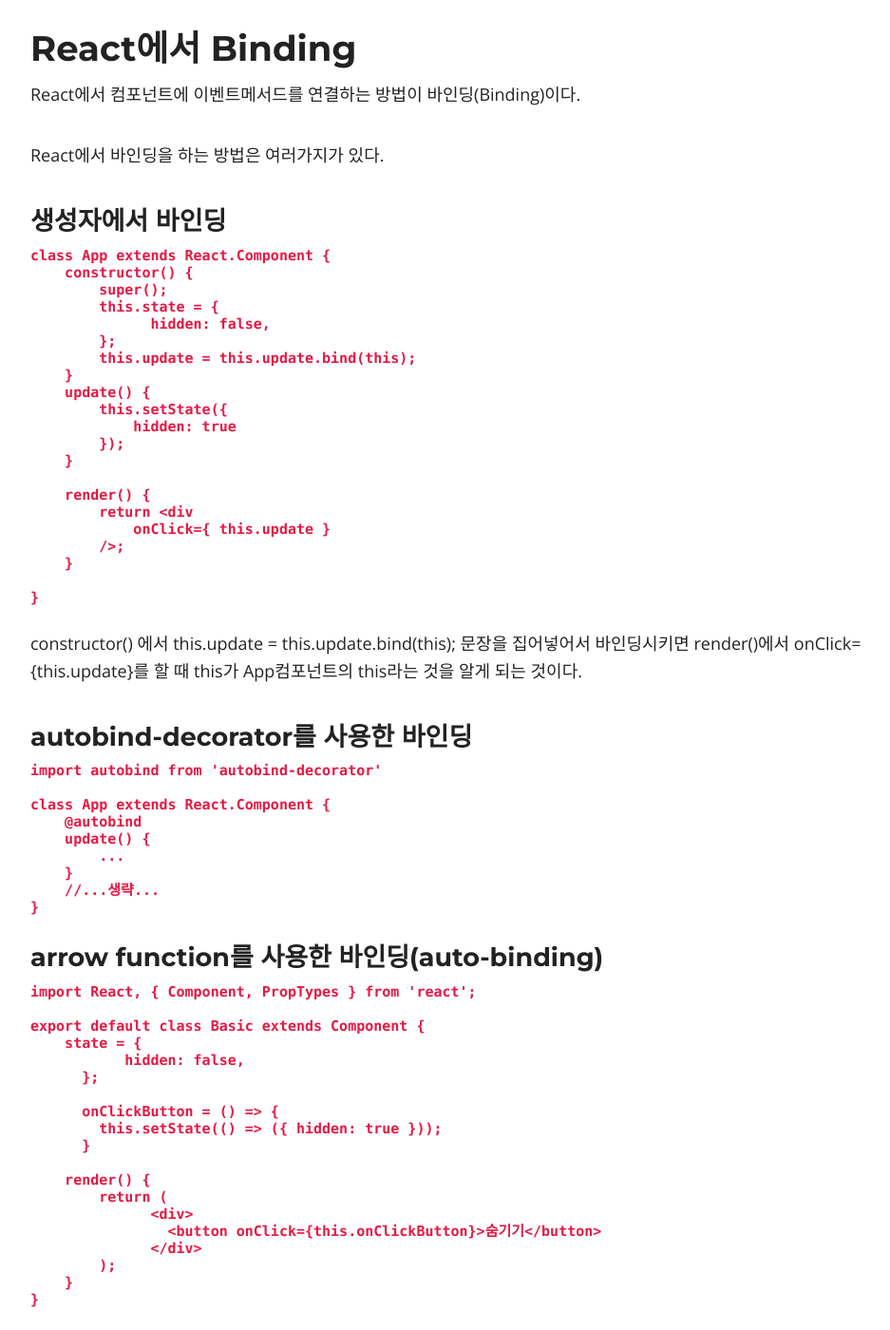
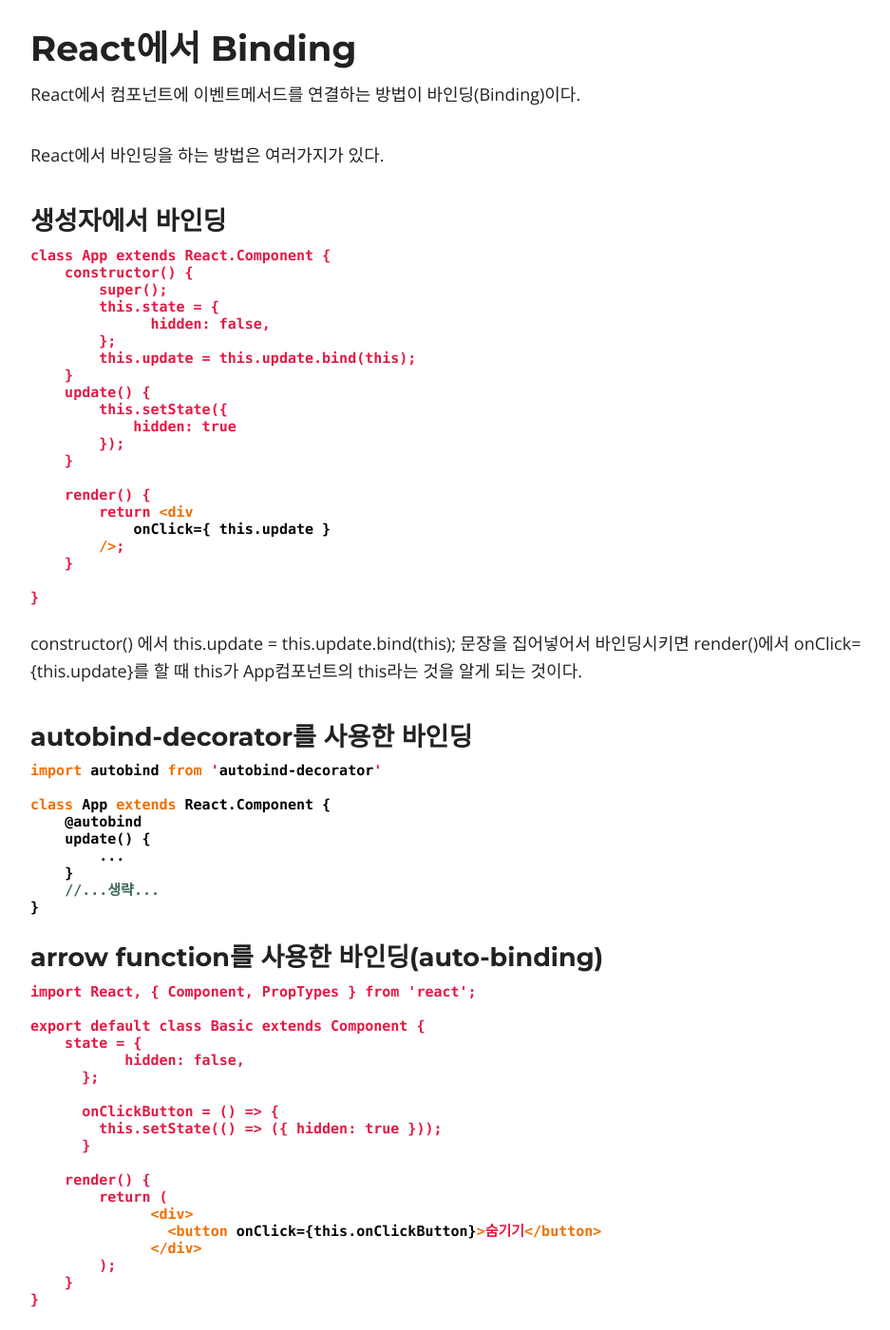
Before and after one commit to Seongmun-Hong/Seongmun-Hong.github.io, a Jekyll site: the page built from _posts/2019-05-09-React binding.md, in a window 1280 px wide and 1400 px high, scrolled down 1621 px. Shown: the whole window at 95% size, without its empty margins (158-1095 px from the left). Built offline with Jekyll 4.4.1, drawn with Linux system fonts in a browser that asks for light colours; nearby versions of some CDN libraries; library files that are not in the unit come from our copies; comment, search, counter and statistics services are not loaded.

Commit message:
fix :  - code block 속성 변경

````diff
--- a/_posts/2019-05-09-React binding.md
+++ b/_posts/2019-05-09-React binding.md
@@ -80,7 +80,7 @@ React에서 바인딩을 하는 방법은 여러가지가 있다.
 
 ### 생성자에서 바인딩
 
-```JSX
+```html
 class App extends React.Component {
     constructor() {
         super();
@@ -109,7 +109,7 @@ constructor() 에서 this.update = this.update.bind(this); 문장을 집어넣
 
 ### autobind-decorator를 사용한 바인딩
 
-```JSX
+```javascript
 import autobind from 'autobind-decorator'
 
 class App extends React.Component {
@@ -124,7 +124,7 @@ class App extends React.Component {
 
 ### arrow function를 사용한 바인딩(auto-binding)
 
-```JSX
+```html
 import React, { Component, PropTypes } from 'react';
 
 export default class Basic extends Component {
````
Also changed, not shown: _posts/2019-05-09-Component props state.md (+1 -1 lines), _posts/2019-05-09-create-react-app.md (+2 -2 lines).
